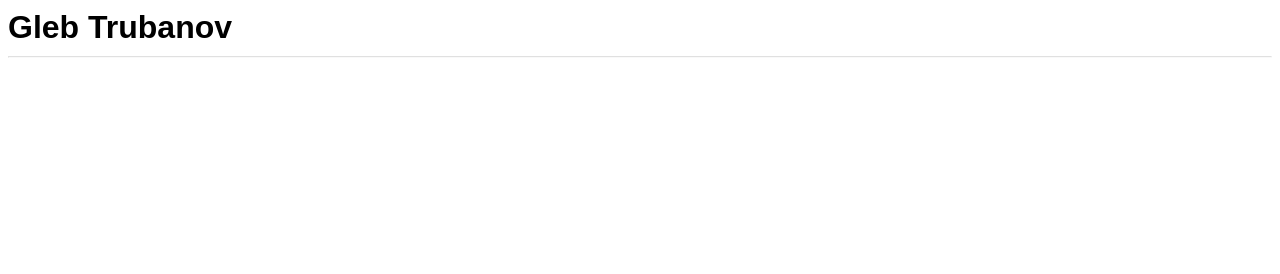
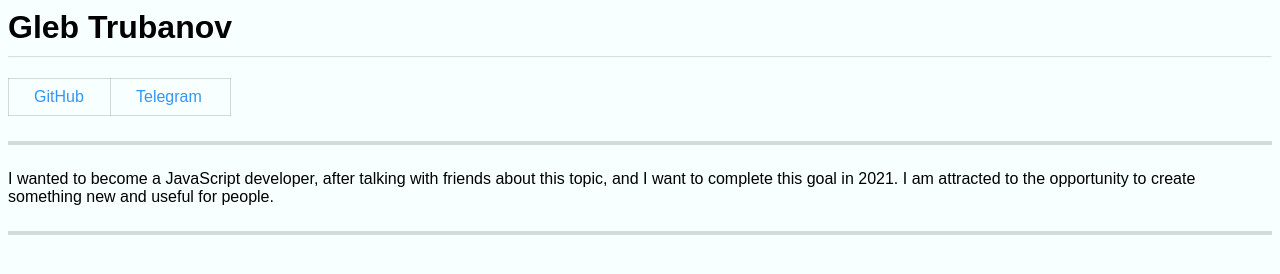
Before and after one commit to Trubanov/old-rsschool-cv, a plain HTML site: page index.html in a window 1280 px wide. Shown: the part 234-508 px from the top of the page. Drawn offline with Linux system fonts and the light colour scheme.

Commit message:
feat: add social links and goals

```diff
--- a/index.html
+++ b/index.html
@@ -16,6 +16,20 @@
             alt="Моё фото" width="223px" height="223px">
         <h1 id="name">Gleb Trubanov</h1>
         <hr id="thin">
+        <table id="socialLinks">
+            <tbody>
+                <tr>
+                    <td><a href="https://github.com/Trubanov">GitHub</a></td>
+                    <td><a href="https://t.me/ccrew10">Telegram</a></td>
+                </tr>
+            </tbody>
+        </table>
+        <hr id="bold">
+        <p id="goals">I wanted to become a JavaScript developer, after talking with friends about this topic, and I want
+            to complete this goal in 2021. I am attracted to the opportunity to create something new and useful for
+            people.
+        </p>
+        <hr id="bold">
     </div>
 </body>
 
--- a/style.css
+++ b/style.css
@@ -25,3 +25,44 @@ h1 {
     margin-top: 10px;
     margin-bottom: 20px;
 }
+
+A {
+    color: rgb(53, 150, 241);
+    text-decoration: none;
+}
+
+A:visited {
+    color: rgb(53, 150, 241);
+}
+
+A:active {
+    color: rgb(53, 150, 241);
+}
+
+A:hover {
+    color: rgb(53, 150, 241);
+    text-decoration: underline;
+}
+
+h2 {
+    margin-bottom: 0px;
+}
+
+table {
+    border-collapse: collapse;
+    border: 0.5px solid rgb(128, 128, 128, 0.3);
+    color: rgb(116, 220, 252);
+    width: 223px;
+}
+
+td {
+    border: 0.5px solid rgb(128, 128, 128, 0.3);
+    padding-top: 9px;
+    padding-right: 15px;
+    padding-left: 25px;
+    padding-bottom: 9px;
+}
+
+body {
+    background-color: rgb(247, 255, 255);
+}
```
